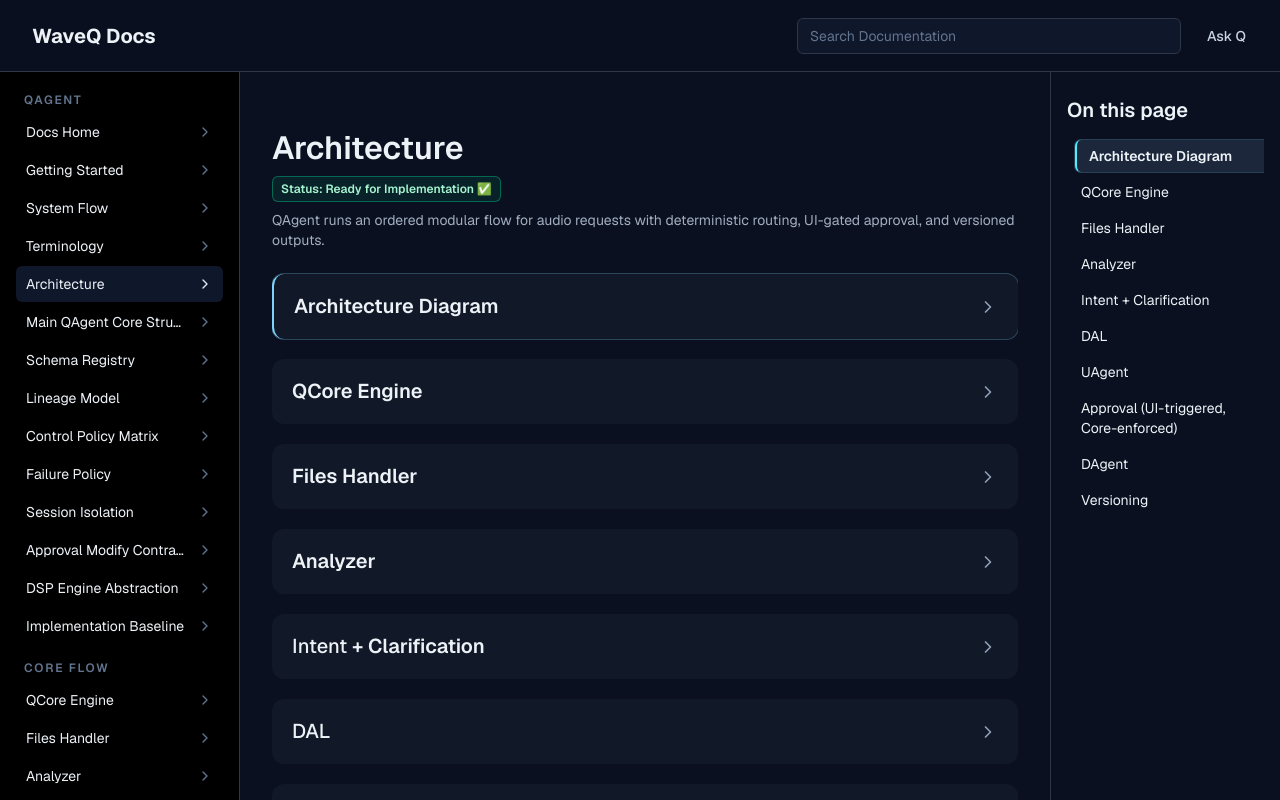
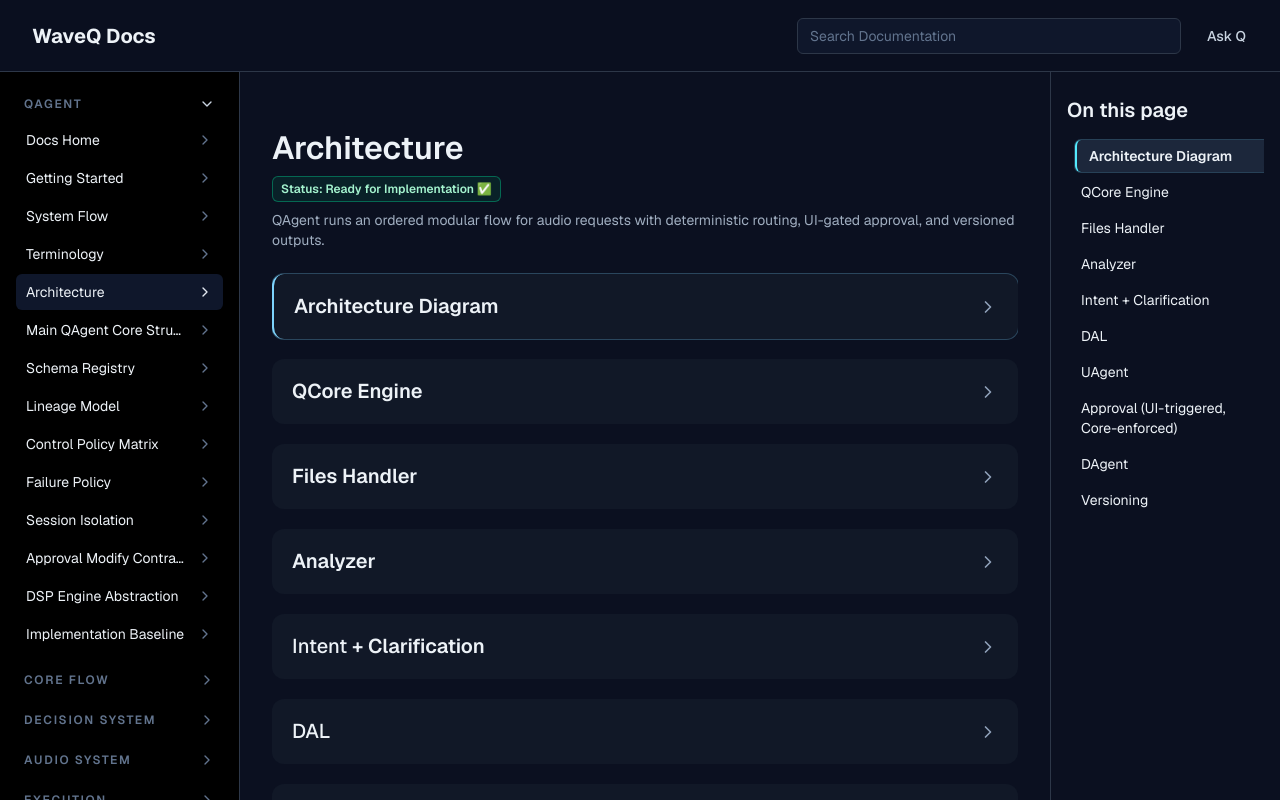
Before and after one commit to liormedan/Qagent-WebSiteDoc, a Next.js app: page /docs/architecture in a window 1280 px wide. Built offline with nearby package versions, Linux system fonts and the light colour scheme.

Commit message:
Make docs sidebar collapsible by section

```diff
--- a/src/components/layout/DocsSidebar.tsx
+++ b/src/components/layout/DocsSidebar.tsx
@@ -2,6 +2,7 @@
 
 import Link from "next/link";
 import { usePathname } from "next/navigation";
+import { useEffect, useMemo, useState } from "react";
 import { ChevronRight } from "lucide-react";
 import { cn } from "@/lib/utils";
 
@@ -93,13 +94,32 @@ const sections: SidebarSection[] = [
 
 export function DocsSidebar({ className, onNavigate }: { className?: string; onNavigate?: () => void }) {
   const pathname = usePathname();
+  const defaultSection = useMemo(() => {
+    const activeIndex = sections.findIndex((section) => section.items.some((item) => item.href === pathname));
+    return activeIndex >= 0 ? sections[activeIndex].title : sections[0].title;
+  }, [pathname]);
+  const [openSection, setOpenSection] = useState<string>(defaultSection);
+
+  useEffect(() => {
+    setOpenSection(defaultSection);
+  }, [defaultSection]);
 
   return (
     <aside className={cn("h-full min-h-0 overflow-y-scroll bg-black px-4 py-5", className)}>
       <nav className="space-y-4">
         {sections.map((section) => (
           <div key={section.title} className="space-y-1.5">
-            <p className="px-2 text-xs font-semibold uppercase tracking-[0.14em] text-slate-500">{section.title}</p>
+            <button
+              type="button"
+              onClick={() => setOpenSection((current) => (current === section.title ? "" : section.title))}
+              className="flex w-full items-center justify-between rounded-md px-2 py-1 text-left text-xs font-semibold uppercase tracking-[0.14em] text-slate-500 transition-colors hover:bg-slate-950/70 hover:text-slate-300"
+              aria-expanded={openSection === section.title}
+            >
+              <span>{section.title}</span>
+              <ChevronRight className={cn("h-4 w-4 shrink-0 transition-transform", openSection === section.title ? "rotate-90 text-slate-300" : "text-slate-500")} />
+            </button>
+
+            {openSection === section.title ? (
               <div className="space-y-0.5">
                 {section.items.map((item) => {
                   const active = pathname === item.href;
@@ -119,6 +139,7 @@ export function DocsSidebar({ className, onNavigate }: { className?: string; onN
                   );
                 })}
               </div>
+            ) : null}
           </div>
         ))}
       </nav>
```
Lines whose indentation alone changed are shown as unchanged.
